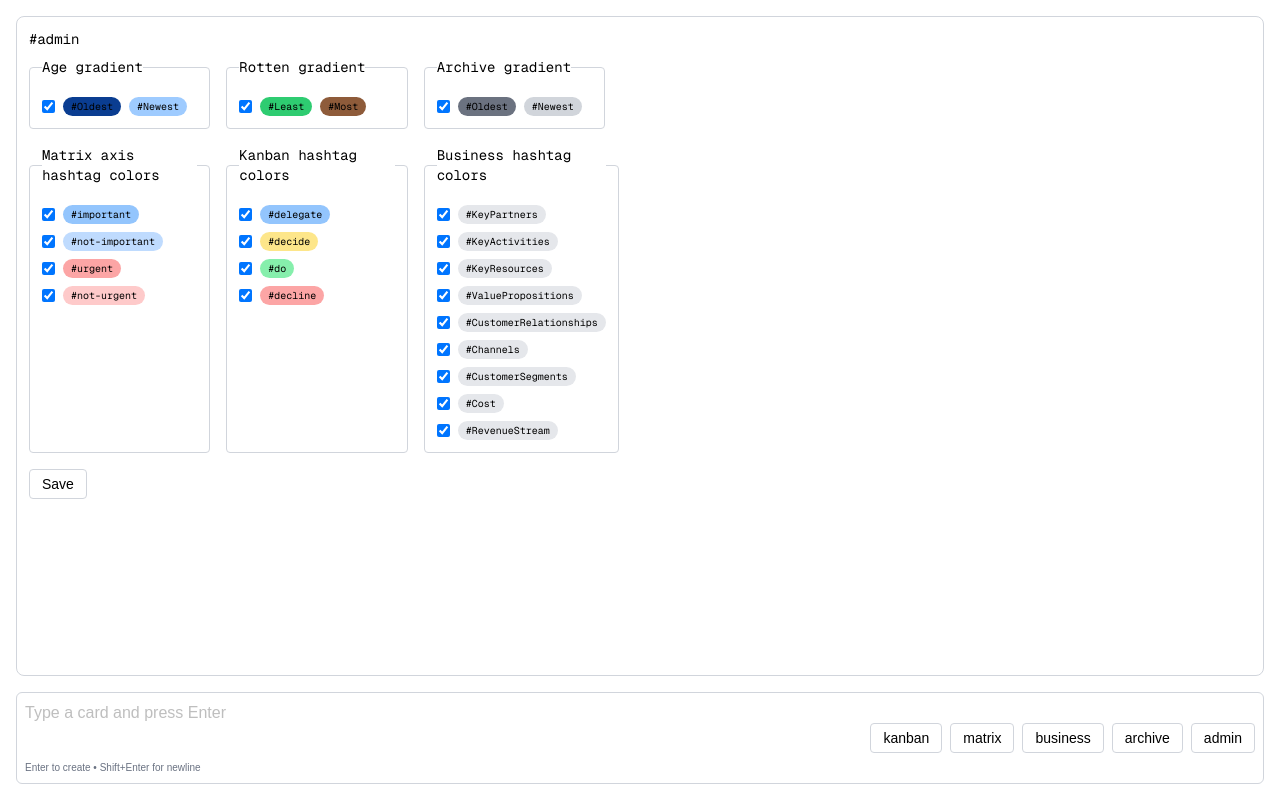
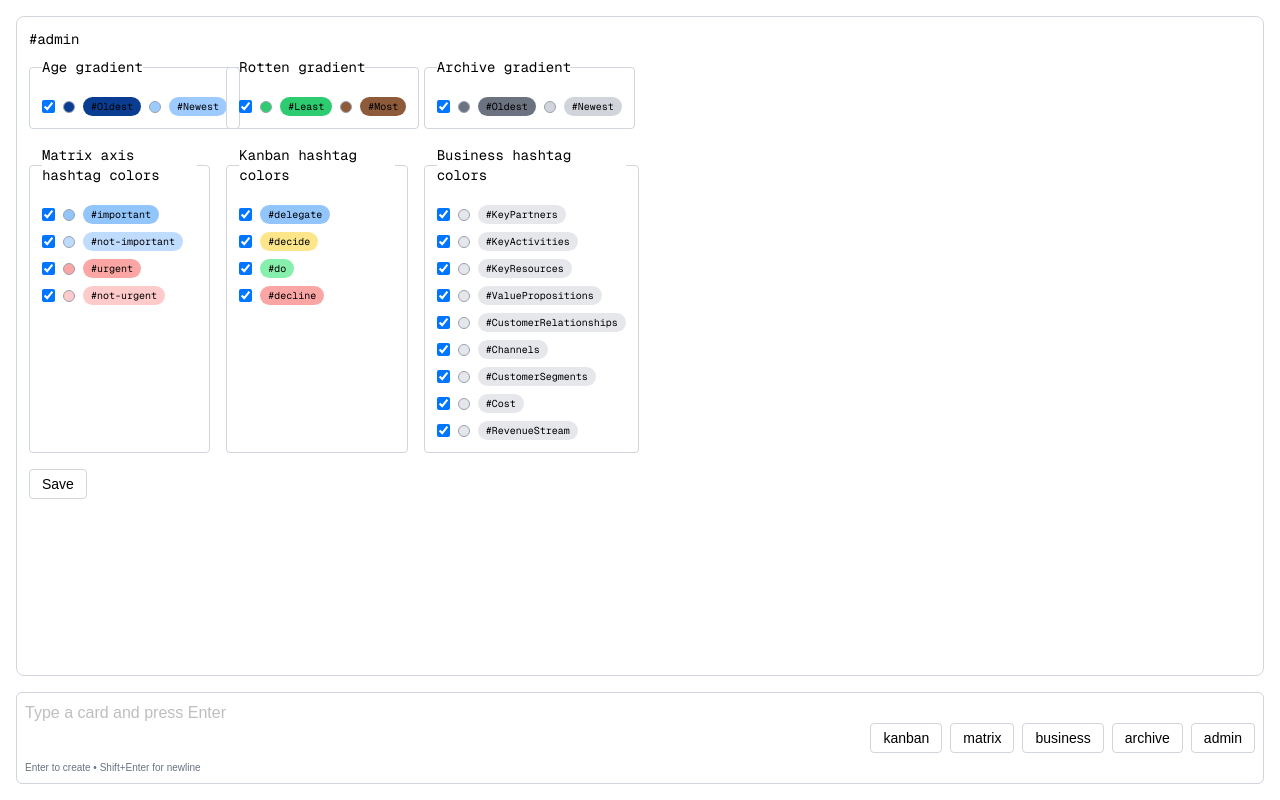
Before and after one commit to moldovancsaba/cardmass, a Next.js app: page /admin in a window 1280 px wide. Built offline with nearby package versions, Linux system fonts and the light colour scheme; no server answers; the database is empty.

Commit message:
feat(admin): add small color circles next to hashtags to open color pickers; apply text colors site-wide

```diff
--- a/app/admin/page.tsx
+++ b/app/admin/page.tsx
@@ -249,6 +249,7 @@ function SettingsForm() {
           <div className="space-y-2 mt-2">
             <div className="flex items-center gap-2">
               <input type="checkbox" checked={form.age_black} onChange={(e) => setForm(f => ({...f, age_black: e.target.checked}))} />
+              <button type="button" aria-label="Pick color for #Oldest" className="inline-block w-3 h-3 rounded-full border border-gray-400 cursor-pointer" style={{ backgroundColor: form.age_oldest }} onClick={() => { const el = document.getElementById('picker_age_oldest') as HTMLInputElement | null; el?.click() }} />
               <span
                 role="button"
                 className="px-2 py-0.5 rounded-full text-[10px] font-mono cursor-pointer"
@@ -256,6 +257,7 @@ function SettingsForm() {
                 onClick={() => { const el = document.getElementById('picker_age_oldest') as HTMLInputElement | null; el?.click() }}
               >#Oldest</span>
               <input id="picker_age_oldest" type="color" style={{ position:'absolute', left:'-9999px', width:1, height:1, opacity:0 }} value={form.age_oldest} onChange={(e) => setForm(f => ({...f, age_oldest: e.target.value}))}/>
+              <button type="button" aria-label="Pick color for #Newest" className="inline-block w-3 h-3 rounded-full border border-gray-400 cursor-pointer" style={{ backgroundColor: form.age_newest }} onClick={() => { const el = document.getElementById('picker_age_newest') as HTMLInputElement | null; el?.click() }} />
               <span
                 role="button"
                 className="px-2 py-0.5 rounded-full text-[10px] font-mono cursor-pointer"
@@ -271,6 +273,7 @@ function SettingsForm() {
           <div className="space-y-2 mt-2">
             <div className="flex items-center gap-2">
               <input type="checkbox" checked={form.rotten_black} onChange={(e) => setForm(f => ({...f, rotten_black: e.target.checked}))} />
+              <button type="button" aria-label="Pick color for #Least" className="inline-block w-3 h-3 rounded-full border border-gray-400 cursor-pointer" style={{ backgroundColor: form.rotten_least }} onClick={() => { const el = document.getElementById('picker_rotten_least') as HTMLInputElement | null; el?.click() }} />
               <span
                 role="button"
                 className="px-2 py-0.5 rounded-full text-[10px] font-mono cursor-pointer"
@@ -278,6 +281,7 @@ function SettingsForm() {
                 onClick={() => { const el = document.getElementById('picker_rotten_least') as HTMLInputElement | null; el?.click() }}
               >#Least</span>
               <input id="picker_rotten_least" type="color" style={{ position:'absolute', left:'-9999px', width:1, height:1, opacity:0 }} value={form.rotten_least} onChange={(e) => setForm(f => ({...f, rotten_least: e.target.value}))}/>
+              <button type="button" aria-label="Pick color for #Most" className="inline-block w-3 h-3 rounded-full border border-gray-400 cursor-pointer" style={{ backgroundColor: form.rotten_most }} onClick={() => { const el = document.getElementById('picker_rotten_most') as HTMLInputElement | null; el?.click() }} />
               <span
                 role="button"
                 className="px-2 py-0.5 rounded-full text-[10px] font-mono cursor-pointer"
@@ -293,6 +297,7 @@ function SettingsForm() {
           <div className="space-y-2 mt-2">
             <div className="flex items-center gap-2">
               <input type="checkbox" checked={form.archive_black} onChange={(e) => setForm(f => ({...f, archive_black: e.target.checked}))} />
+              <button type="button" aria-label="Pick color for #Oldest" className="inline-block w-3 h-3 rounded-full border border-gray-400 cursor-pointer" style={{ backgroundColor: form.archive_oldest }} onClick={() => { const el = document.getElementById('picker_archive_oldest') as HTMLInputElement | null; el?.click() }} />
               <span
                 role="button"
                 className="px-2 py-0.5 rounded-full text-[10px] font-mono cursor-pointer"
@@ -300,6 +305,7 @@ function SettingsForm() {
                 onClick={() => { const el = document.getElementById('picker_archive_oldest') as HTMLInputElement | null; el?.click() }}
               >#Oldest</span>
               <input id="picker_archive_oldest" type="color" style={{ position:'absolute', left:'-9999px', width:1, height:1, opacity:0 }} value={form.archive_oldest} onChange={(e) => setForm(f => ({...f, archive_oldest: e.target.value}))}/>
+              <button type="button" aria-label="Pick color for #Newest" className="inline-block w-3 h-3 rounded-full border border-gray-400 cursor-pointer" style={{ backgroundColor: form.archive_newest }} onClick={() => { const el = document.getElementById('picker_archive_newest') as HTMLInputElement | null; el?.click() }} />
               <span
                 role="button"
                 className="px-2 py-0.5 rounded-full text-[10px] font-mono cursor-pointer"
@@ -329,6 +335,7 @@ function SettingsForm() {
                 return (
                   <div key={String(colorKey)} className="flex items-center gap-2">
                     <input type="checkbox" checked={black} onChange={(e) => setForm(f => ({...f, [textKey]: e.target.checked } as FormState))} />
+                    <button type="button" aria-label={`Pick color for ${label}`} className="inline-block w-3 h-3 rounded-full border border-gray-400 cursor-pointer" style={{ backgroundColor: value }} onClick={() => { const el = document.getElementById(id) as HTMLInputElement | null; el?.click() }} />
                     <span
                       role="button"
                       className="px-2 py-0.5 rounded-full text-[10px] font-mono cursor-pointer"
@@ -389,6 +396,7 @@ function SettingsForm() {
               return (
                 <div key={k} className="flex items-center gap-2">
                   <input type="checkbox" checked={black} onChange={(e) => setForm(f => ({...f, [textKey]: e.target.checked } as FormState))} />
+                  <button type="button" aria-label={`Pick color for #${hashtag}`} className="inline-block w-3 h-3 rounded-full border border-gray-400 cursor-pointer" style={{ backgroundColor: value }} onClick={() => { const el = document.getElementById(id) as HTMLInputElement | null; el?.click() }} />
                   <span
                     role="button"
                     className="px-2 py-0.5 rounded-full text-[10px] font-mono cursor-pointer"
```
Lines whose indentation alone changed are shown as unchanged.
